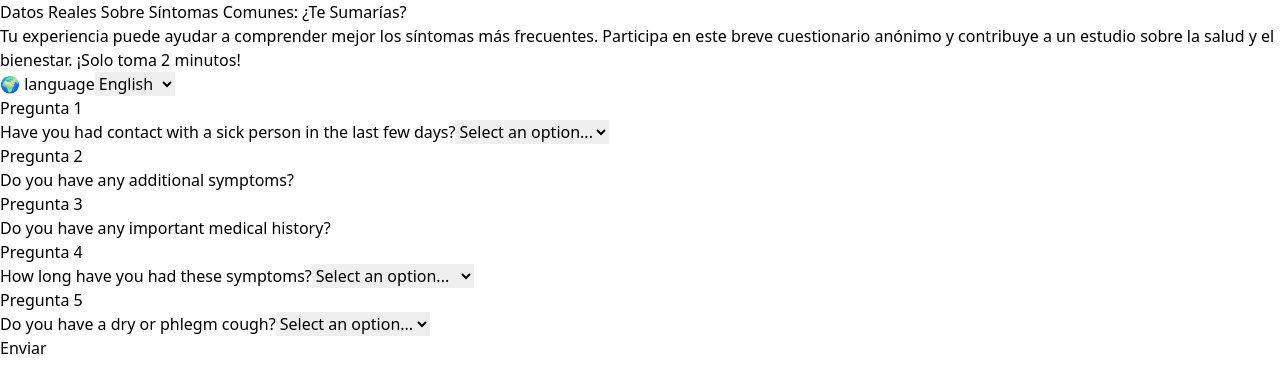
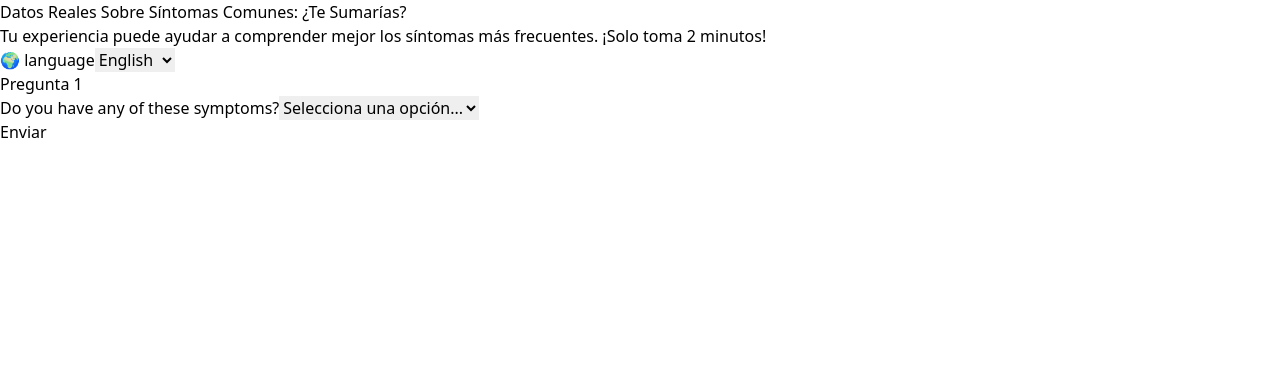
Before and after one commit to OranX21/OranX21_Form, a Next.js app: page / in a window 1280 px wide. Shown: the top 392 px of the page. Built offline with nearby package versions, Linux system fonts and the light colour scheme.

Commit message:
feat: add new version logic questions

```diff
--- a/config/questions.json
+++ b/config/questions.json
@@ -2,149 +2,94 @@
   "es": [
     {
       "uuid": 1,
-      "question": "¿Cuánto tiempo llevas con estos síntomas?",
-      "options": ["Menos de 24 horas", "1 a 3 días", "Más de 3 días"],
-      "type": "select",
-      "name": "duration"
-    },
-    {
-      "uuid": 2,
-      "question": "¿Sientes alguno de estos síntomas graves?",
+      "question": "¿Tienes alguno de estos síntomas?",
       "options": [
         "Dificultad para respirar",
         "Dolor en el pecho",
         "Fiebre alta persistente",
-        "Ninguno"
+        "Tos",
+        "Malestar general"
       ],
       "type": "select",
-      "name": "severity"
+      "name": "reported_symptoms"
+    },
+    {
+      "uuid": 2,
+      "question": "¿Desde cuándo tienes estos síntomas?",
+      "options": ["Menos de 24 horas", "1 a 3 días", "Más de 3 días"],
+      "type": "select",
+      "name": "duration",
+      "parent": "reported_symptoms"
     },
     {
       "uuid": 3,
-      "question": "Describe tus síntomas en pocas palabras.",
-      "type": "text",
-      "name": "symptoms"
+      "question": "¿Han empeorado tus síntomas con el tiempo?",
+      "options": ["Sí", "No"],
+      "type": "select",
+      "name": "worsening_symptoms",
+      "parent": "reported_symptoms"
     },
     {
       "uuid": 4,
-      "question": "¿Cuál crees que es la gravedad de tu condición?",
-      "options": ["Leve", "Moderado", "Grave"],
-      "type": "select",
-      "name": "severity"
+      "question": "Describe en pocas palabras cómo te sientes.",
+      "type": "text",
+      "name": "symptoms_description",
+      "parent": "reported_symptoms"
     },
     {
       "uuid": 5,
-      "question": "¿Tienes algún síntoma adicional?",
-      "type": "text",
-      "name": "additional_symptoms"
-    },
-    {
-      "uuid": 6,
-      "question": "¿Has tomado medicamentos para los síntomas?",
+      "question": "¿Has tomado algún medicamento o remedio para los síntomas?",
       "options": ["Sí", "No"],
       "type": "select",
-      "name": "medication"
-    },
-    {
-      "uuid": 7,
-      "question": "¿Tienes fiebre alta?",
-      "options": ["Sí", "No"],
-      "type": "select",
-      "name": "fever"
-    },
-    {
-      "uuid": 8,
-      "question": "¿Tienes antecedentes médicos importantes?",
-      "type": "text",
-      "name": "medical_history"
-    },
-    {
-      "uuid": 9,
-      "question": "¿Tienes tos seca o con flema?",
-      "options": ["Seca", "Con flema", "No tengo tos"],
-      "type": "select",
-      "name": "cough"
-    },
-    {
-      "uuid": 10,
-      "question": "¿Has tenuuido contacto con alguien enfermo en los últimos días?",
-      "options": ["Sí", "No"],
-      "type": "select",
-      "name": "contact"
+      "name": "medication",
+      "parent": "reported_symptoms"
     }
   ],
   "en": [
     {
       "uuid": 1,
-      "question": "How long have you had these symptoms?",
-      "options": ["Less than 24 hours", "1 to 3 days", "More than 3 days"],
-      "type": "select",
-      "name": "duration"
-    },
-    {
-      "uuid": 2,
-      "question": "Do you have any of these severe symptoms?",
+      "question": "Do you have any of these symptoms?",
       "options": [
         "Difficulty breathing",
         "Chest pain",
         "Persistent high fever",
+        "Cough",
+        "General discomfort",
         "None"
       ],
       "type": "select",
-      "name": "severity"
+      "name": "reported_symptoms"
+    },
+    {
+      "uuid": 2,
+      "question": "How long have you had these symptoms?",
+      "options": ["Less than 24 hours", "1 to 3 days", "More than 3 days"],
+      "type": "select",
+      "name": "duration",
+      "parent": "reported_symptoms"
     },
     {
       "uuid": 3,
-      "question": "Describe your symptoms in a few words.",
-      "type": "text",
-      "name": "symptoms"
+      "question": "Have your symptoms worsened over time?",
+      "options": ["Yes", "No"],
+      "type": "select",
+      "name": "worsening_symptoms",
+      "parent": "reported_symptoms"
     },
     {
       "uuid": 4,
-      "question": "How severe do you think your condition is?",
-      "options": ["Mild", "Moderate", "Severe"],
-      "type": "select",
-      "name": "severity"
+      "question": "Describe briefly how you feel.",
+      "type": "text",
+      "name": "symptoms_description",
+      "parent": "reported_symptoms"
     },
     {
       "uuid": 5,
-      "question": "Do you have any additional symptoms?",
-      "type": "text",
-      "name": "additional_symptoms"
-    },
-    {
-      "uuid": 6,
-      "question": "Have you taken any medications for the symptoms?",
+      "question": "Have you taken any medication or remedy for your symptoms?",
       "options": ["Yes", "No"],
       "type": "select",
-      "name": "medication"
-    },
-    {
-      "uuid": 7,
-      "question": "Do you have a high fever?",
-      "options": ["Yes", "No"],
-      "type": "select",
-      "name": "fever"
-    },
-    {
-      "uuid": 8,
-      "question": "Do you have any important medical history?",
-      "type": "text",
-      "name": "medical_history"
-    },
-    {
-      "uuid": 9,
-      "question": "Do you have a dry or phlegm cough?",
-      "options": ["Dry", "With phlegm", "No cough"],
-      "type": "select",
-      "name": "cough"
-    },
-    {
-      "uuid": 10,
-      "question": "Have you had contact with a sick person in the last few days?",
-      "options": ["Yes", "No"],
-      "type": "select",
-      "name": "contact"
+      "name": "medication",
+      "parent": "reported_symptoms"
     }
   ]
 }
--- a/src/app/page.tsx
+++ b/src/app/page.tsx
@@ -10,6 +10,7 @@ interface Question {
   options?: string[]
   type: 'select' | 'text'
   name: string
+  parent?: string
 }
 
 interface QuestionsData {
@@ -30,9 +31,9 @@ const typedQuestionsData: QuestionsData = {
 
 export default function Home() {
   const { t, i18n } = useTranslation()
-  const [randomQuestions, setRandomQuestions] = useState<Question[]>([])
+  const [selectedLanguage, setSelectedLanguage] = useState<string>('en')
+  const [questions, setQuestions] = useState<Question[]>([])
   const [formData, setFormData] = useState<Record<string, string>>({})
-  const [selectedLanguage, setSelectedLanguage] = useState<string>('en')
   const [isFormValid, setIsFormValid] = useState<boolean>(false)
   const [invalidFields, setInvalidFields] = useState<string[]>([])
 
@@ -41,17 +42,14 @@ export default function Home() {
   }, [selectedLanguage])
 
   const loadQuestions = (language: string) => {
-    const questions =
+    const fullQuestions =
       typedQuestionsData[language as keyof QuestionsData] ||
       typedQuestionsData['en']
-    const shuffled: Question[] = [...questions]
-      .sort(() => Math.random() - 0.5)
-      .slice(0, 5)
-    setRandomQuestions(shuffled)
-
-    const initialFormData: Record<string, string> = {}
-    shuffled.forEach((q) => (initialFormData[q.name] = ''))
-    setFormData(initialFormData)
+    const mainQuestion = fullQuestions.find((q) => !q.parent)
+    if (mainQuestion) {
+      setQuestions([mainQuestion])
+      setFormData({ [mainQuestion.name]: '' })
+    }
     setIsFormValid(false)
     setInvalidFields([])
   }
@@ -59,9 +57,51 @@ export default function Home() {
   const handleChange = (
     e: ChangeEvent<HTMLInputElement | HTMLSelectElement>
   ) => {
-    const newFormData = { ...formData, [e.target.name]: e.target.value }
+    const { name, value } = e.target
+    const newFormData = { ...formData, [name]: value }
     setFormData(newFormData)
+
+    if (name === 'reported_symptoms') {
+      updateFollowUpQuestions()
+    }
     validateForm(newFormData)
+  }
+
+  const updateFollowUpQuestions = () => {
+    const language = selectedLanguage as keyof QuestionsData
+    const fullQuestions = typedQuestionsData[language]
+
+    // Obtener la pregunta principal
+    const mainQuestion = fullQuestions.find(
+      (q) => q.name === 'reported_symptoms'
+    )
+
+    // Filtrar todas las preguntas de seguimiento
+    const followUpQuestions = fullQuestions.filter(
+      (q) => q.parent === 'reported_symptoms'
+    )
+
+    // Actualizar el estado de las preguntas para incluir la principal + las secundarias
+    if (mainQuestion) {
+      setQuestions([mainQuestion, ...followUpQuestions])
+    }
+
+    // Limpiar respuestas previas de preguntas secundarias
+    setFormData((prev) => {
+      const newFormData = { ...prev }
+      followUpQuestions.forEach((q) => {
+        newFormData[q.name] = ''
+      })
+      return newFormData
+    })
+  }
+
+  const validateForm = (data: Record<string, string>) => {
+    const emptyFields = questions
+      .filter((q) => !data[q.name] || data[q.name].trim() === '')
+      .map((q) => q.name)
+    setInvalidFields(emptyFields)
+    setIsFormValid(emptyFields.length === 0)
   }
 
   const handleLanguageChange = (e: ChangeEvent<HTMLSelectElement>) => {
@@ -71,44 +111,20 @@ export default function Home() {
     loadQuestions(newLanguage)
   }
 
-  const validateForm = (data: Record<string, string>) => {
-    const emptyFields = randomQuestions
-      .filter((q) => !data[q.name] || data[q.name].trim() === '')
-      .map((q) => q.name)
-
-    setInvalidFields(emptyFields)
-    setIsFormValid(emptyFields.length === 0)
-  }
-
-  const scrollToFirstInvalidField = () => {
-    if (invalidFields.length > 0) {
-      const firstInvalidField = document.querySelector(
-        `[name="${invalidFields[0]}"]`
-      )
-      if (firstInvalidField) {
-        firstInvalidField.scrollIntoView({
-          behavior: 'smooth',
-          block: 'center',
-        })
-        ;(firstInvalidField as HTMLElement).focus()
-      }
-    }
-  }
-
   const handleSubmit = async (e: FormEvent<HTMLFormElement>) => {
     e.preventDefault()
     validateForm(formData)
 
-    if (!isFormValid) {
-      scrollToFirstInvalidField()
-      return
-    }
+    if (!isFormValid) return
 
-    const response = await fetch('https://mi-api-fastapi.com/submit-symptom/', {
+    const response = await fetch(
+      `${process.env.NEXT_PUBLIC_API_URL}/submit-symptom/`,
+      {
         method: 'POST',
         headers: { 'Content-Type': 'application/json' },
         body: JSON.stringify(formData),
-    })
+      }
+    )
 
     const data = await response.json()
     alert(data.message)
@@ -122,7 +138,7 @@ export default function Home() {
         </h1>
         <p className="text-lg text-gray-600 mb-8 text-center">
           {t(
-            'Tu experiencia puede ayudar a comprender mejor los síntomas más frecuentes. Participa en este breve cuestionario anónimo y contribuye a un estudio sobre la salud y el bienestar. ¡Solo toma 2 minutos!'
+            'Tu experiencia puede ayudar a comprender mejor los síntomas más frecuentes. ¡Solo toma 2 minutos!'
           )}
         </p>
 
@@ -131,7 +147,7 @@ export default function Home() {
           <select
             value={selectedLanguage}
             onChange={handleLanguageChange}
-            className="bg-gray-100 border border-gray-300 text-gray-700 py-2 px-4 rounded-lg focus:outline-none focus:ring-2 focus:ring-orange-600 focus:border-transparent"
+            className="bg-gray-100 border border-gray-300 text-gray-700 py-2 px-4 rounded-lg"
           >
             <option value="en">English</option>
             <option value="es">Español</option>
@@ -139,11 +155,11 @@ export default function Home() {
         </div>
 
         <form onSubmit={handleSubmit} className="space-y-6">
-          {randomQuestions.map((pregunta, index) => (
+          {questions.map((question, index) => (
             <div
-              key={pregunta.uuid}
-              className={`bg-gray-50 p-6 rounded-lg shadow-md transition duration-300 ease-in-out transform hover:scale-105 ${
-                invalidFields.includes(pregunta.name)
+              key={question.uuid}
+              className={`bg-gray-50 p-6 rounded-lg shadow-md ${
+                invalidFields.includes(question.name)
                   ? 'border-2 border-red-500'
                   : ''
               }`}
@@ -152,31 +168,27 @@ export default function Home() {
                 Pregunta {index + 1}
               </h2>
               <label className="block text-gray-700 text-lg mb-2">
-                {pregunta.question}
+                {question.question}
               </label>
-              {pregunta.type === 'text' ? (
+              {question.type === 'text' ? (
                 <input
                   type="text"
-                  name={pregunta.name}
+                  name={question.name}
                   onChange={handleChange}
-                  value={formData[pregunta.name] || ''}
+                  value={formData[question.name] || ''}
                   required
-                  className="w-full px-4 py-2 rounded-lg border border-gray-300 focus:outline-none focus:ring-2 focus:ring-orange-600 focus:border-transparent"
+                  className="w-full px-4 py-2 rounded-lg border border-gray-300"
                 />
               ) : (
                 <select
-                  name={pregunta.name}
+                  name={question.name}
                   onChange={handleChange}
-                  value={formData[pregunta.name] || ''}
+                  value={formData[question.name] || ''}
                   required
-                  className="w-full px-4 py-2 rounded-lg border border-gray-300 focus:outline-none focus:ring-2 focus:ring-orange-600 focus:border-transparent"
+                  className="w-full px-4 py-2 rounded-lg border border-gray-300"
                 >
-                  <option value="">
-                    {selectedLanguage === 'es'
-                      ? 'Selecciona una opción...'
-                      : 'Select an option...'}
-                  </option>
-                  {pregunta.options?.map((option, index) => (
+                  <option value="">Selecciona una opción...</option>
+                  {question.options?.map((option, index) => (
                     <option key={index} value={option}>
                       {option}
                     </option>
@@ -185,17 +197,13 @@ export default function Home() {
               )}
             </div>
           ))}
-          <div className="flex flex-row justify-center">
           <button
             type="submit"
             disabled={!isFormValid}
-              className={`bg-orange-600 text-white font-bold py-3 px-8 rounded-full hover:bg-orange-700 transition duration-300 ease-in-out transform hover:scale-105 ${
-                !isFormValid ? 'opacity-50 cursor-not-allowed' : ''
-              }`}
+            className="bg-orange-600 text-white font-bold py-3 px-8 rounded-full hover:bg-orange-700"
           >
             Enviar
           </button>
-          </div>
         </form>
       </div>
     </div>
```
Lines whose indentation alone changed are shown as unchanged.
